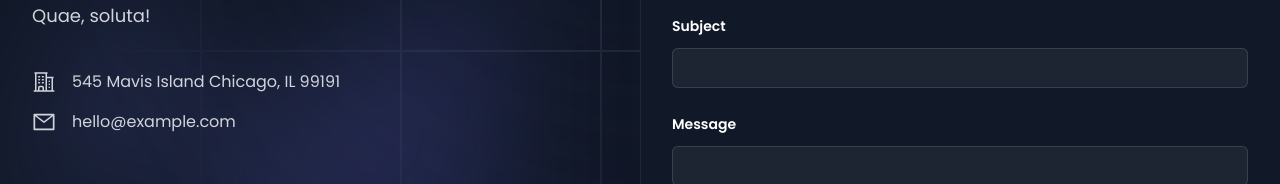
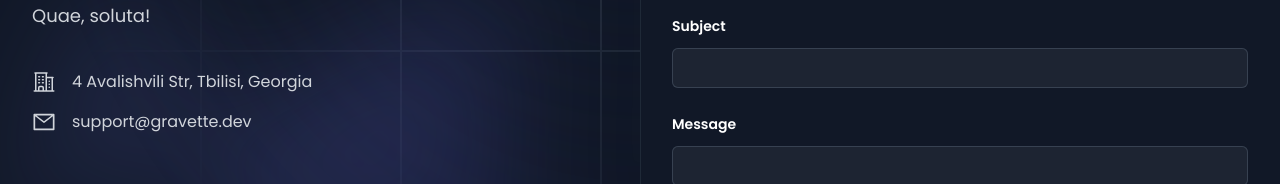
Before and after one commit to irakli2206/gravette-landing-page, a React (Vite) app: page /contact in a window 1280 px wide. Shown: the part 342-526 px from the top of the page. Built offline with nearby package versions, Linux system fonts and the light colour scheme.

Commit message:
updated address

```diff
--- a/src/components/home/Contact.tsx
+++ b/src/components/home/Contact.tsx
@@ -19,7 +19,7 @@ export default function Contact() {
     let contactData = [
         {
             icon: <HiOutlineBuildingOffice2 size={24} />,
-            text: "545 Mavis Island Chicago, IL 99191"
+            text: "4 Avalishvili Str, Tbilisi, Georgia"
         },
         // {
         //     icon: <MdOutlinePhone size={24} />,
@@ -28,8 +28,8 @@ export default function Contact() {
         // },
         {
             icon: <AiOutlineMail size={24} />,
-            text: "hello@example.com",
-            link: "mailto:hello@example.com"
+            text: "support@gravette.dev",
+            link: "support@gravette.dev"
         },
     ]
 
```
